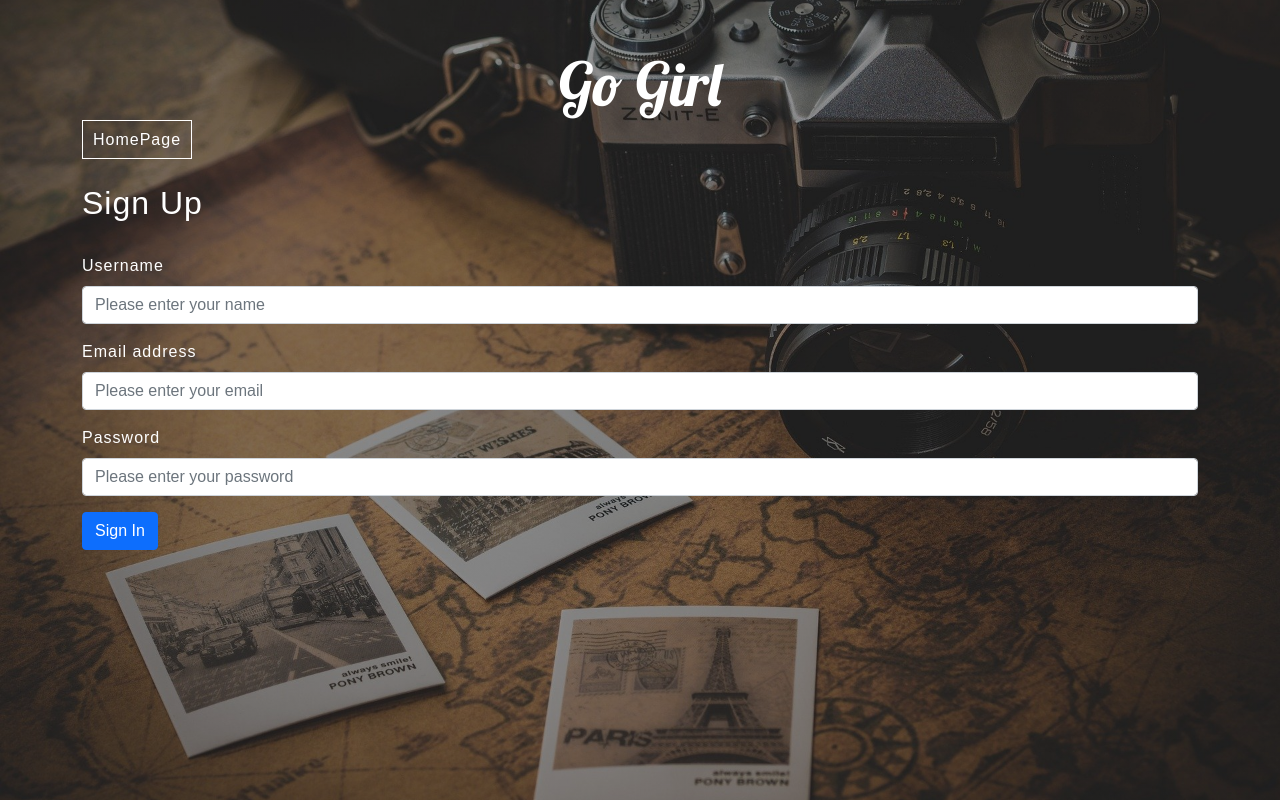
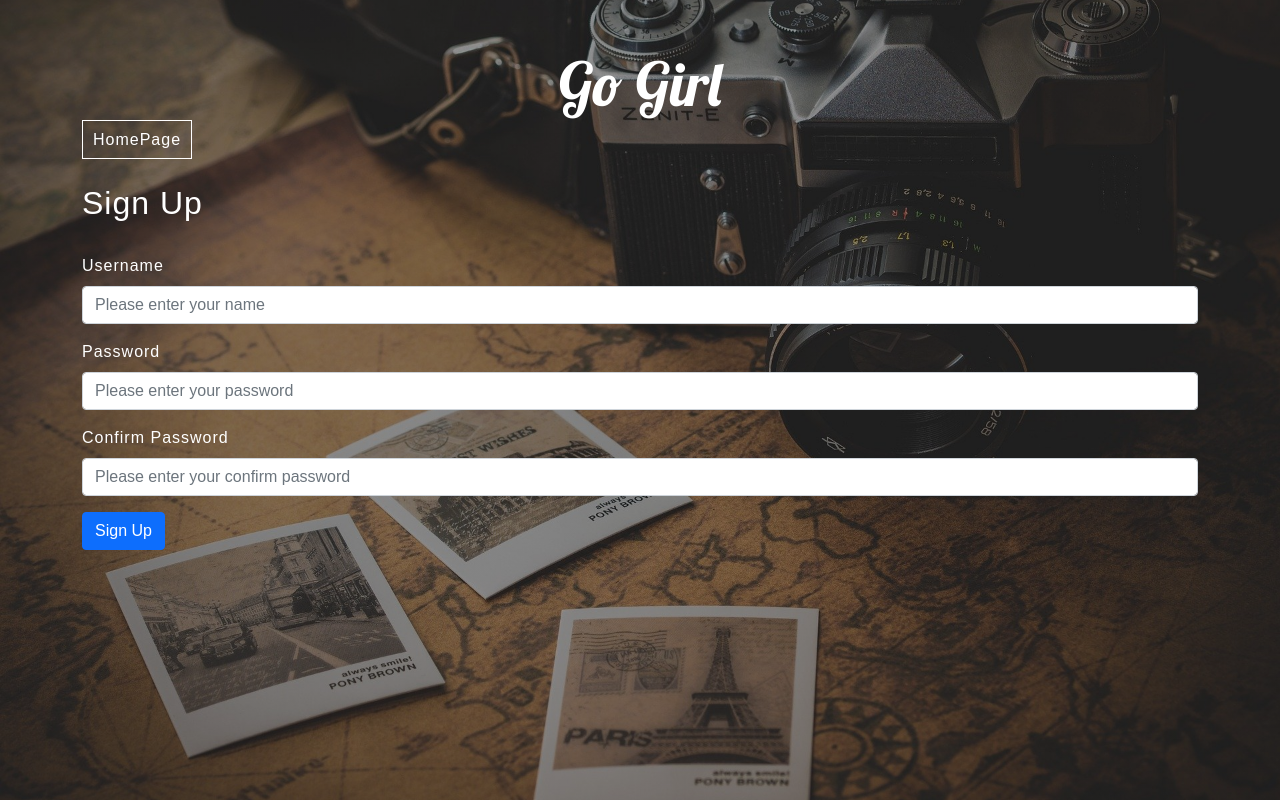
Before and after one commit to rwood022/goGirl, a React (Create React App) app in the folder front_end/: page /signup in a window 1280 px wide. Built offline with nearby package versions, Linux system fonts and the light colour scheme.

Commit message:
connected sign up, signin to dashboard. Connected logout button to signin button

```diff
--- a/front_end/package.json
+++ b/front_end/package.json
@@ -7,8 +7,12 @@
     "@testing-library/jest-dom": "^5.16.2",
     "@testing-library/react": "^12.1.3",
     "@testing-library/user-event": "^13.5.0",
+    "aws-sdk": "^2.1087.0",
+    "axios": "^0.26.0",
     "bootstrap": "^5.1.3",
     "moment": "^2.29.1",
+    "multer": "^1.4.4",
+    "multer-s3": "^2.10.0",
     "react": "^17.0.2",
     "react-bootstrap": "^2.1.2",
     "react-dom": "^17.0.2",
--- a/front_end/src/components/Navbar.js
+++ b/front_end/src/components/Navbar.js
@@ -1,5 +1,5 @@
 import React from "react";
-import { NavLink } from "react-router-dom";
+import { NavLink, Redirect } from "react-router-dom";
 
 const Navbar = ({handleButtonClick}) => {
   return (
@@ -28,7 +28,7 @@ const Navbar = ({handleButtonClick}) => {
         </NavLink>
       </li>
        <li>
-        <NavLink to="/logout" className="nav-link">
+        <NavLink to="/signin" className="nav-link">
           Logout
         </NavLink>
       </li>
--- a/front_end/src/components/SignIn.js
+++ b/front_end/src/components/SignIn.js
@@ -1,13 +1,15 @@
 import React, { useEffect, useState } from "react";
 import { Button, Form } from "react-bootstrap";
+import axios from 'axios';
 import BackButton from "./BackButton";
 
 const SignIn = (props) => {
   console.log("props", props);
   const [state, setState] = useState({
-    email: "",
+    username: "",
     password: "",
   });
+  const [errroMsg, setErrorMsg] = useState("");
 
   useEffect(() => {
     const { match } = props;
@@ -34,23 +36,41 @@ const SignIn = (props) => {
     });
   };
 
-  const handleOnSubmit = (event) => {
+  const handleOnSubmit = async (event) => {
     event.preventDefault();
     console.log(state);
+   try {
+    const username = state.username.trim();
+    const password = state.password.trim();
+    if(username !== '' && password !== '') {
+     setErrorMsg("");
+     const { data } = await axios.post(`/api/users/${username}`, { password });
+     console.log(data);
+     if(data) {
+       props.history.push('/dashboard');
+     } else {
+      setErrorMsg("Authentication failed.");
+     }
+    }
+   } catch (error) {
+     setErrorMsg("Authentication failed.");
+     console.log(error);
+   }
   };
 
   return (
     <div>
       <BackButton />
       <h2>Sign In</h2>
+      {errroMsg && <p className="error-msg">{errroMsg}</p>}
       <Form onSubmit={handleOnSubmit}>
-        <Form.Group className="mb-3" controlId="email">
-          <Form.Label>Email address</Form.Label>
+        <Form.Group className="mb-3" controlId="username">
+          <Form.Label>Username</Form.Label>
           <Form.Control
-            type="email"
-            name="email"
-            placeholder="Please enter your email"
-            value={state.email}
+            type="username"
+            name="username"
+            placeholder="Please enter your username"
+            value={state.username}
             onChange={handleInputChange}
           />
         </Form.Group>
--- a/front_end/src/components/SignUp.js
+++ b/front_end/src/components/SignUp.js
@@ -1,13 +1,16 @@
 import React, { useEffect, useState } from "react";
 import { Button, Form } from "react-bootstrap";
+import axios from 'axios';
 import BackButton from "./BackButton";
 
 const SignUp = (props) => {
   const [state, setState] = useState({
     username: "",
-    email: "",
+   // email: "",
     password: "",
+    cpassword: ""
   });
+  const [errorMsg, setErrorMsg] = useState("");
 
   useEffect(() => {
     const { match } = props;
@@ -34,15 +37,42 @@ const SignUp = (props) => {
     });
   };
 
-  const handleOnSubmit = (event) => {
+  const handleOnSubmit = async (event) => {
     event.preventDefault();
     console.log(state);
+    const username = state.username.trim();
+    const password = state.password.trim();
+    const cpassword = state.cpassword.trim();
+    if(password !== cpassword) {
+      setErrorMsg("Password and confirm password do not match.");
+      return;
+    }
+   try {
+    if(username !== '' && password !== '') {
+      setErrorMsg("");
+      const { data } = await axios.post('/api/users', {
+        username,
+        password
+      });
+
+      console.log('result', data);
+      props.history.push('/signin');
+    }
+   } catch (error) {
+     console.log(error.response);
+     if(error.response && error.response.data) {
+       setErrorMsg(error.response.data);
+     }
+     console.log('error', error);
+   }
+
   };
 
   return (
     <div className="sign-up">
       <BackButton />
       <h2>Sign Up</h2>
+      {errorMsg && <p className="error-msg">{errorMsg}</p>}
       <Form onSubmit={handleOnSubmit}>
         <Form.Group className="mb-3" controlId="username">
           <Form.Label>Username</Form.Label>
@@ -54,7 +84,7 @@ const SignUp = (props) => {
             onChange={handleInputChange}
           />
         </Form.Group>
-        <Form.Group className="mb-3" controlId="email">
+        {/*<Form.Group className="mb-3" controlId="email">
           <Form.Label>Email address</Form.Label>
           <Form.Control
             type="email"
@@ -63,7 +93,7 @@ const SignUp = (props) => {
             value={state.email}
             onChange={handleInputChange}
           />
-        </Form.Group>
+        </Form.Group>*/}
         <Form.Group className="mb-3" controlId="password">
           <Form.Label>Password</Form.Label>
           <Form.Control
@@ -74,8 +104,18 @@ const SignUp = (props) => {
             onChange={handleInputChange}
           />
         </Form.Group>
+        <Form.Group className="mb-3" controlId="cpassword">
+          <Form.Label>Confirm Password</Form.Label>
+          <Form.Control
+            type="password"
+            name="cpassword"
+            placeholder="Please enter your confirm password"
+            value={state.cpassword}
+            onChange={handleInputChange}
+          />
+        </Form.Group>
         <Button variant="primary" type="submit">
-          Sign In
+          Sign Up
         </Button>
       </Form>
     </div>
--- a/front_end/src/styles.css
+++ b/front_end/src/styles.css
@@ -14,6 +14,14 @@ body {
   padding: 1rem;
   font-family: Arial, Helvetica, sans-serif;
   background-color: rgb(22, 64, 80);
+}
+
+.error-msg {
+  color: #ff0000;
+  letter-spacing: 1px;
+  background: #fff;
+  padding: 5px;
+  width: fit-content;
 }
 
 .nav-bar {
```
Also changed, not shown: 1 other file (tests, documents, lock files or other folders).
